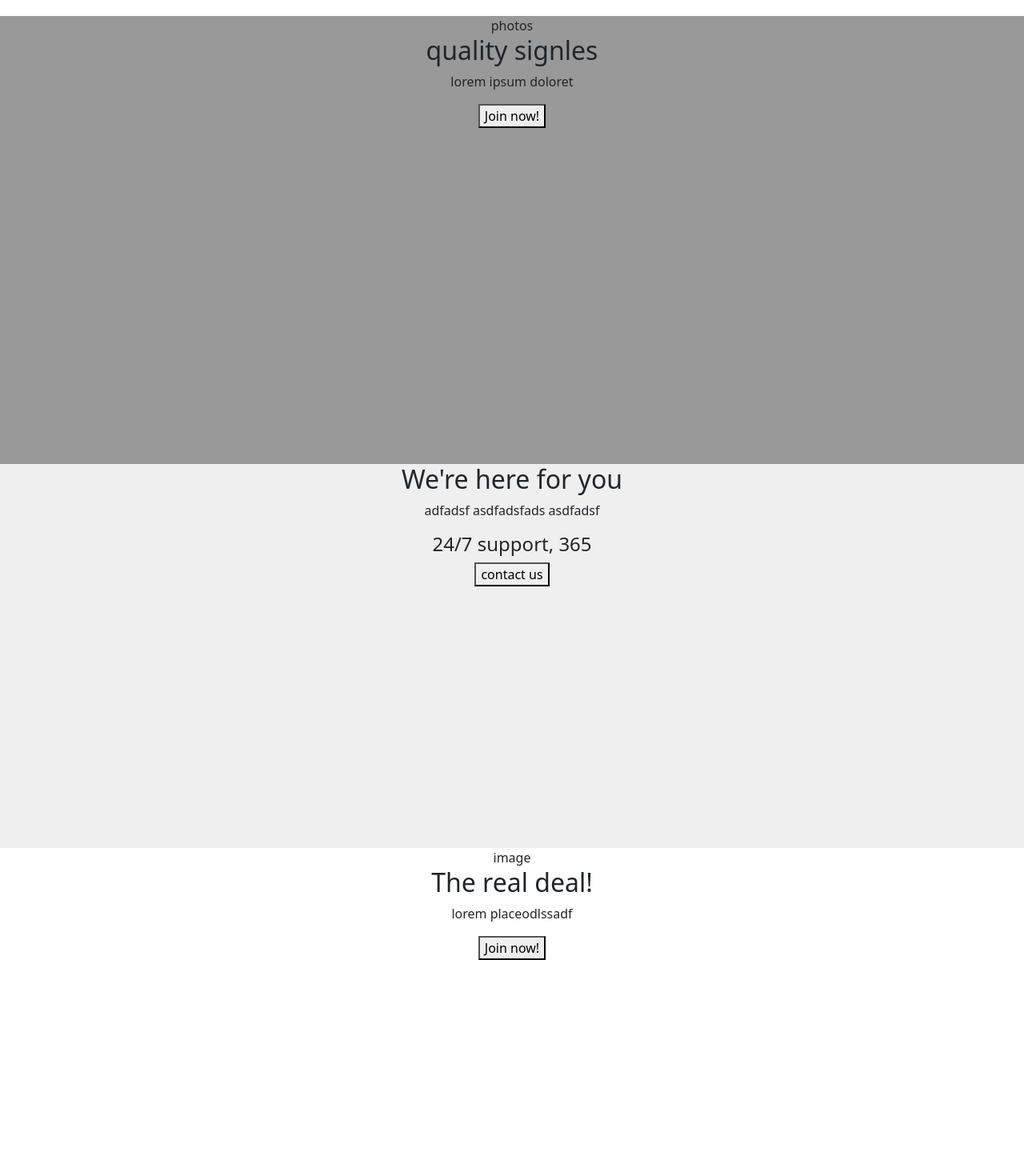
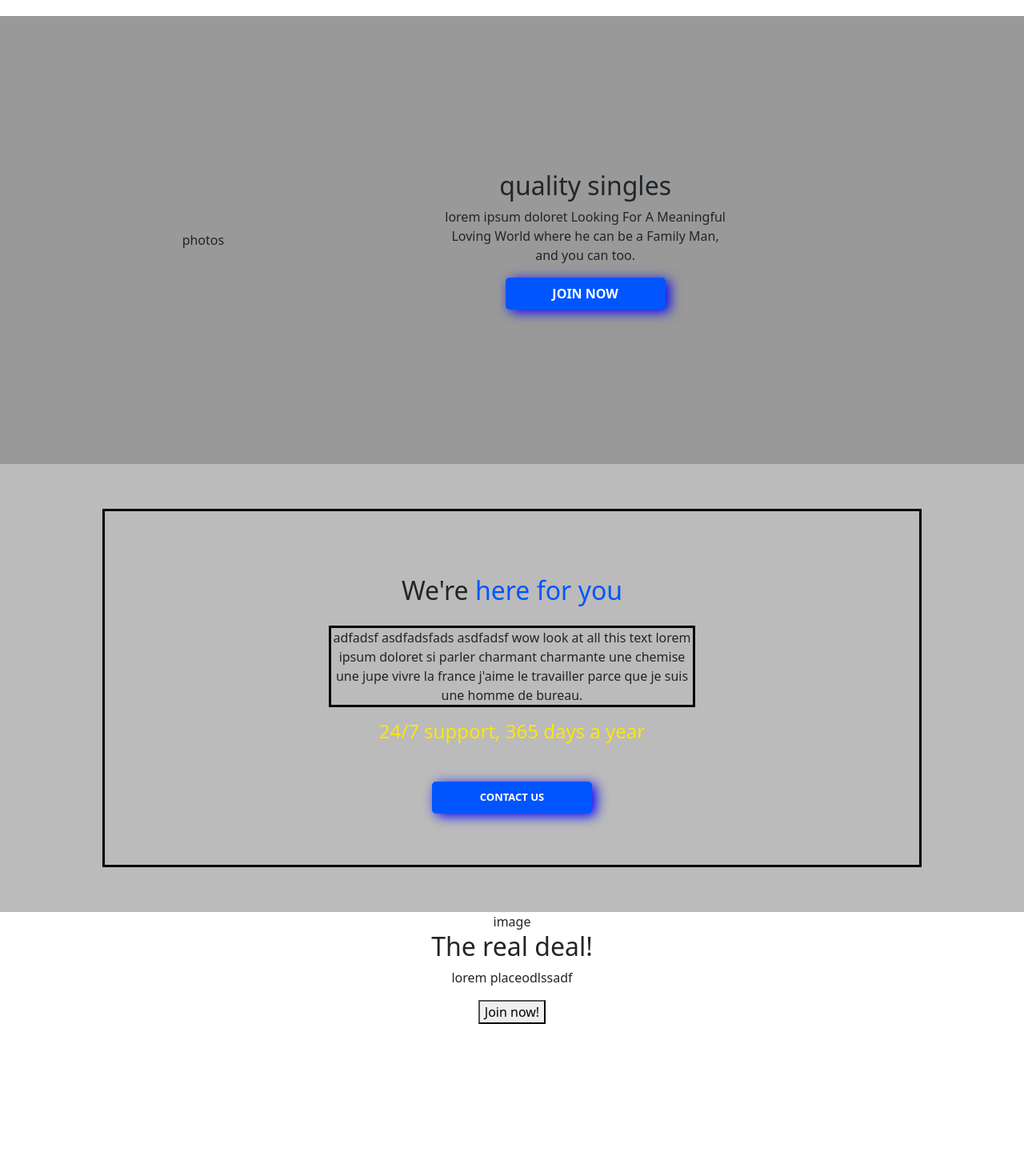
Before and after one commit to plutownium/2fh, a React (Create React App) app: page / in a window 1280 px wide. Shown: the part 2460-3930 px from the top of the page at 80% size. Built offline with nearby package versions, Linux system fonts and the light colour scheme.

Commit message:
2nd pass almost down to end of page

```diff
--- a/src/App.css
+++ b/src/App.css
@@ -228,6 +228,18 @@ header * {
   height: 100%;
 }
 
+.qss-mods {
+  height: 100%;
+}
+
+#quality-singles-left-spacer {
+  width: 48%;
+}
+
+#quality-singles-right {
+  width: 52%;
+}
+
 .screen-splitter {
   width: 50%;
   display: flex;
@@ -279,8 +291,16 @@ header * {
   height: 40px;
   color: white;
   background-color: rgb(0, 85, 255);
-  font-size: 18px;
+  border-radius: 5px;
+  border: none;
+  font-size: 16px;
+  font-weight: 600;
   text-transform: uppercase;
+  box-shadow: 5px 3px 15px blue;
+}
+
+.typical-btn-sml-txt {
+  font-size: 13px !important;
 }
 
 #welcome-div-container {
@@ -298,6 +318,17 @@ header * {
   font-weight: 400;
 }
 
+#whfy-width-control {
+  width: 45%;
+  text-align: center;
+}
+
+#we-here-for-you {
+  height: 80%;
+  width: 80%;
+  text-align: center;
+}
+
 .white-text {
   color: white;
 }
--- a/src/App.js
+++ b/src/App.js
@@ -174,7 +174,7 @@ function App() {
         </div>
         {/* ********** */}
         {/* ********** */}
-        <div id="compatibility-promo" className="">
+        <section id="compatibility-promo" className="">
           <div id="compatibility-left" className="flex-col">
             <div>
               <h1>Compatibility counts!</h1>
@@ -188,30 +188,65 @@ function App() {
             </div>
           </div>
           <div id="compatibility-right" className=""></div>
-        </div>
-        <div style={{ backgroundColor: "#999", height: "70vh" }}>
-          <div>
-            <div>photos</div>
-            <div>
-              <h2>quality signles</h2>
-              <p>lorem ipsum doloret</p>
-              <button>Join now!</button>
+        </section>
+        <section style={{ backgroundColor: "#999", height: "70vh" }}>
+          <div className="d-flex h-100">
+            <div
+              id="quality-singles-left-spacer"
+              className="h-100 d-flex justify-content-center align-items-center"
+            >
+              photos
+            </div>
+            <div className="p-5">
+              <div
+                id="quality-singles-right"
+                className="ml-5 h-100 d-flex flex-col justify-content-center align-items-center"
+              >
+                <h2>quality singles</h2>
+                <p>
+                  lorem ipsum doloret Looking For A Meaningful Loving World
+                  where he can be a Family Man, and you can too.
+                </p>
+                <button className="typical-blue-button">Join now</button>
+              </div>
             </div>
           </div>
-        </div>
-        <div style={{ height: "60vh", backgroundColor: "#eeee" }}>
-          <div>
-            <div>
-              <h2>We're here for you</h2>
-              <p>adfadsf asdfadsfads asdfadsf</p>
-              <h4>24/7 support, 365</h4>
+        </section>
+        <section
+          style={{ height: "70vh", backgroundColor: "#bbb" }}
+          className="d-flex align-items-center justify-content-center"
+        >
+          <div
+            id="we-here-for-you"
+            className="b-debug d-flex flex-col justify-content-center align-items-center"
+          >
+            <div className="my-3">
+              <h2>
+                We're <span className="designer-blue-text">here for you</span>
+              </h2>
+            </div>
+            <div className="d-flex flex-col align-items-center justify-content-center">
+              <p id="whfy-width-control" className="b-debug">
+                adfadsf asdfadsfads asdfadsf wow look at all this text lorem
+                ipsum doloret si parler charmant charmante une chemise une jupe
+                vivre la france j'aime le travailler parce que je suis une homme
+                de bureau.
+              </p>
+              <h4 className="brand-yellow-text mb-5">
+                24/7 support, 365 days a year
+              </h4>
             </div>
             <div>
-              <button>contact us</button>
+              <button className="typical-blue-button typical-btn-sml-txt">
+                contact us
+              </button>
             </div>
           </div>
-        </div>
-        <div style={{ height: "80vh" }}>
+        </section>
+        {/* **** ***** ****** *****  */}
+        {/* the real deal */}
+        {/* **** ***** ****** *****  */}
+        <section style={{ height: "80vh" }}>
           <div>
             <div>image</div>
             <div>
@@ -220,8 +255,11 @@ function App() {
               <button>Join now!</button>
             </div>
           </div>
-        </div>
-        <div style={{ height: "70vh", backgroundColor: "#333" }}>
+        </section>
+        {/* **** */}
+        {/* foot */}
+        {/* foot */}
+        <section style={{ height: "70vh", backgroundColor: "#333" }}>
           <div>
             <div>
               <h3>web logo</h3>
@@ -246,7 +284,7 @@ function App() {
               <p></p>
             </div>
           </div>
-        </div>
+        </section>
       </main>
     </div>
   );
```
